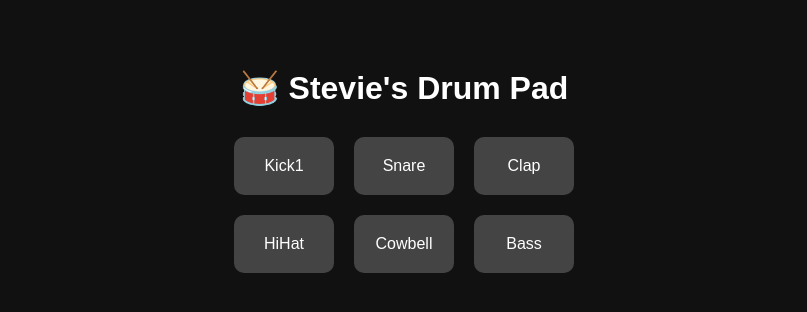
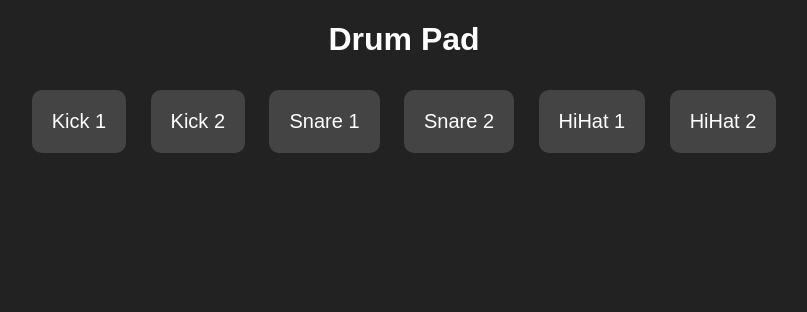
Before and after one commit to Steviepens/drumpad, a plain HTML site: page index.html in a window 1280 px wide. Shown: the whole page, without its empty margins (236-1043 px from the left). Drawn offline with Linux system fonts and the light colour scheme.

Commit message:
Update index.html

```diff
--- a/index.html
+++ b/index.html
@@ -4,50 +4,32 @@
   <meta charset="UTF-8">
   <title>Drum Pad</title>
   <style>
-    body {
-      font-family: sans-serif;
-      text-align: center;
-      background: #111;
-      color: white;
-      padding-top: 40px;
-    }
-    h1 {
-      margin-bottom: 30px;
-    }
-    .pad {
-      display: grid;
-      grid-template-columns: repeat(3, 100px);
-      gap: 20px;
-      justify-content: center;
-    }
+    body { font-family: sans-serif; text-align: center; background: #222; color: white; }
     button {
+      margin: 10px;
       padding: 20px;
-      font-size: 16px;
+      font-size: 20px;
       border: none;
       border-radius: 10px;
-      background-color: #444;
+      background: #444;
       color: white;
       cursor: pointer;
     }
-    button:hover {
-      background-color: #666;
-    }
+    button:hover { background: #666; }
   </style>
 </head>
 <body>
-  <h1>🥁 Stevie's Drum Pad</h1>
-  <div class="pad">
-    <button onclick="new Audio('https://github.com/steviepens/drumpad/sounds/kick1.mp3').play()">Kick1</button>
-    <button onclick="playSound('https://cdn.pixabay.com/download/audio/2022/03/15/audio_befde51b6b.mp3?filename=snare-1-112206.mp3')">Snare</button>
-    <button onclick="playSound('https://cdn.pixabay.com/download/audio/2022/03/15/audio_1f25aa0d24.mp3?filename=clap-1-112208.mp3')">Clap</button>
-    <button onclick="playSound('https://cdn.pixabay.com/download/audio/2022/03/15/audio_5a95fc58a3.mp3?filename=hihat-1-112207.mp3')">HiHat</button>
-    <button onclick="playSound('https://cdn.pixabay.com/download/audio/2022/07/31/audio_6008e03d4a.mp3?filename=cowbell-114121.mp3')">Cowbell</button>
-    <button onclick="playSound('https://cdn.pixabay.com/download/audio/2023/03/02/audio_e3d7a50709.mp3?filename=bass-113221.mp3')">Bass</button>
-  </div>
+  <h1>Drum Pad</h1>
+  <button onclick="playSound('sounds/kick1.mp3')">Kick 1</button>
+  <button onclick="playSound('sounds/kick2.mp3')">Kick 2</button>
+  <button onclick="playSound('sounds/snare1.mp3')">Snare 1</button>
+  <button onclick="playSound('sounds/snare2.mp3')">Snare 2</button>
+  <button onclick="playSound('sounds/hihat1.mp3')">HiHat 1</button>
+  <button onclick="playSound('sounds/hihat2.mp3')">HiHat 2</button>
 
   <script>
-    function playSound(url) {
-      const audio = new Audio(url);
+    function playSound(path) {
+      const audio = new Audio(path);
       audio.play();
     }
   </script>
```
